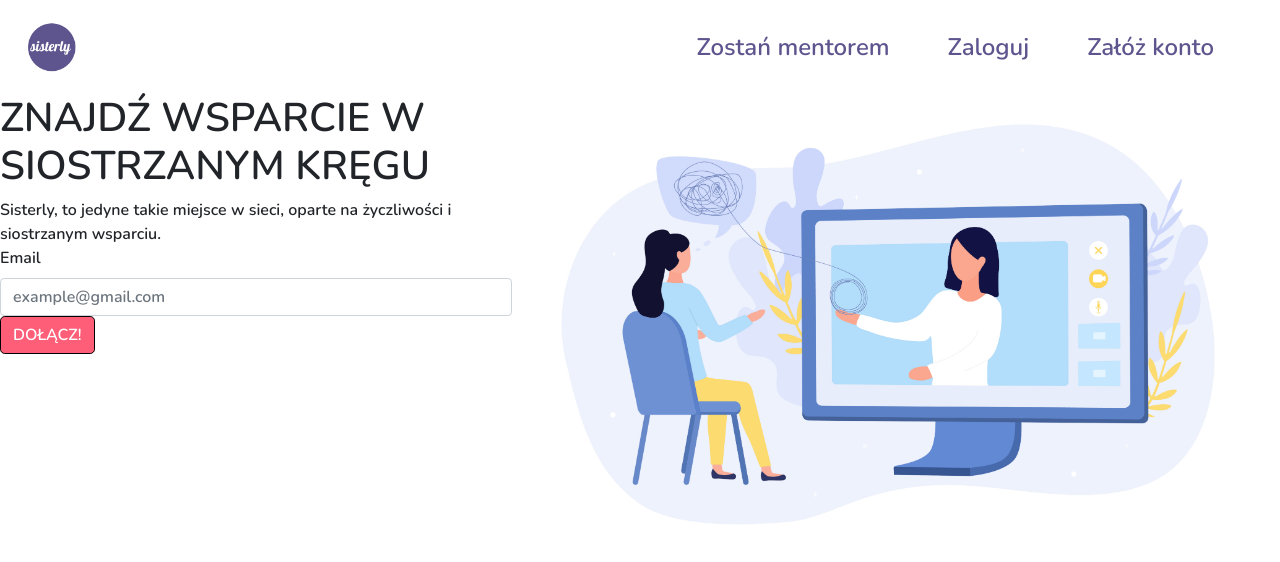
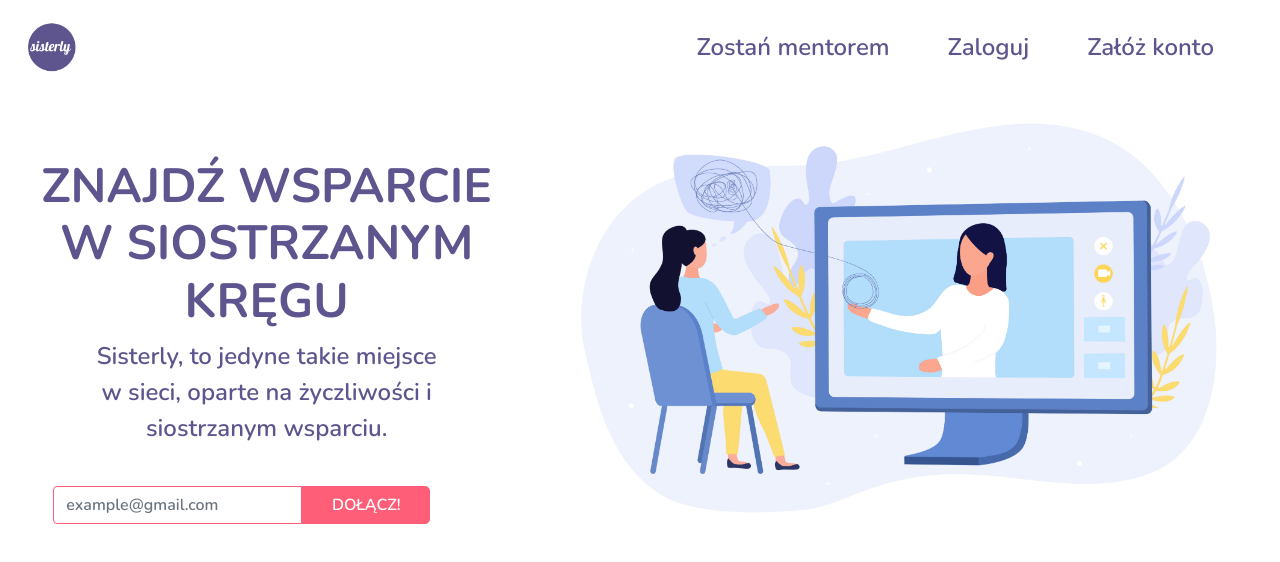
Before and after one commit to ewelinam10/SISTERLY, a React (Create React App) app: page / in a window 1280 px wide. Shown: the top 562 px of the page. Built offline with nearby package versions, Linux system fonts and the light colour scheme.

Commit message:
anding page styling

```diff
--- a/src/Components/Button.tsx
+++ b/src/Components/Button.tsx
@@ -19,7 +19,7 @@ background-color: ${color};
 border: 2px solid $color;
 display: inline-block;
 border-radius: 0.3em;
-border-color: black;
+border-color: ${color};
 transition: all 0.2s ease-in-out;
 position: relative;
 overflow: hidden;
@@ -38,7 +38,7 @@ overflow: hidden;
 &:hover {
   background-color: $color !important;
   color: #fff;
-  border-bottom: 4px solid darken($color, 10%);
+  border-color: ${color};
   &:before {
     transform: skewX(-45deg) translateX(13.5em);
    transition: all 0.5s ease-in-out;
--- a/src/Components/LandingContainer.tsx
+++ b/src/Components/LandingContainer.tsx
@@ -1,4 +1,4 @@
-import { Form, Button } from 'react-bootstrap';
+import { Form, Button, Col, Row } from 'react-bootstrap';
 import image from '../images/main_image.jpeg'
 import StyledButton from '../Components/Button'
 
@@ -6,19 +6,33 @@ const LandingContainer = () => {
     return (
         <div className='landing-container'>
             <div>
-                <h1>ZNAJDŹ WSPARCIE W SIOSTRZANYM KRĘGU</h1>
-                Sisterly, to jedyne takie miejsce w sieci, oparte na życzliwości i siostrzanym wsparciu.
+                <div className='welcome-text'>
+                    <h1>ZNAJDŹ WSPARCIE <br />W SIOSTRZANYM KRĘGU</h1>
+                    <span>
+                        Sisterly, to jedyne takie miejsce w sieci, oparte na życzliwości i siostrzanym wsparciu.
+                    </span>
+                </div>
+
                 <Form>
-                    <Form.Group controlId="formBasicEmail">
-                        <Form.Label >Email</Form.Label>
-                        <Form.Control type="email" placeholder="example@gmail.com" />
+                    <Form.Group as={Row} controlId='emailform'>
+                        <Col xs={7} className='emailForm'>
+                            <Form.Control type="email" placeholder="example@gmail.com" />
+                        </Col>
                         <StyledButton>DOŁĄCZ!</StyledButton>
                     </Form.Group>
 
+
+
+
                 </Form>
             </div>
-            <img src={image} width='60%' />
-        </div>
+
+            <div>
+                <img src={image} />
+            </div>
+
+
+        </div >
     )
 
 }
--- a/src/styles/Landing.scss
+++ b/src/styles/Landing.scss
@@ -1,3 +1,73 @@
+@media only screen and (max-width: 900px) {
+    .landing-container {
+      flex-direction: column-reverse;
+    }
+  }
+
+
 .landing-container{
     display: flex;
+    align-items: center;
+    text-align: center;
+    font-size: 24px;
+    font-weight: 400;
+
+    div:nth-child(1){
+        flex:1;
+    }
+    div:nth-child(2){
+        flex:1.4;
+    }
+
+    .welcome-text{
+        padding:40px;
+    }
+
+    .form-group{
+        width: 80%;
+        margin: auto ;
+        .emailForm{
+
+            padding: 0;
+            input.form-control{
+                border-top-right-radius: 0;
+                border-bottom-right-radius: 0;
+                border-color: $base-pink;
+                color : $base-pink;
+                &:hover{
+                    box-shadow :0 0 0 0.2rem rgba(255, 94, 120, 0.25);
+                }
+                &:focus{
+                    box-shadow :0 0 0 0.2rem rgba(255, 94, 120, 0.25);
+                }
+            }
+        }
+
+        button{
+            border-top-left-radius: 0;
+            border-bottom-left-radius: 0;
+            width: 30%;
+        }
+    }
+
+
+    h1{
+        font-weight: 700;
+        font-size: 48px;
+    }
+    span{
+        width: 80%;
+        display: inline-block;
+    }
+
+    .col{
+        padding: 0;
+    }
+
+    img {
+        max-width: 100%;
+        max-height: 100%;
+    }
+
+
 }
--- a/src/styles/allstyles.scss
+++ b/src/styles/allstyles.scss
@@ -1,6 +1,6 @@
+@import "variables.scss";
+@import "theme.scss";
 @import "App.scss";
 @import "Button.scss";
-@import "theme.scss";
-@import "variables.scss";
 @import "NavBar.scss";
 @import "Landing.scss";
--- a/src/styles/theme.scss
+++ b/src/styles/theme.scss
@@ -1,8 +1,9 @@
 @import url('https://fonts.googleapis.com/css2?family=Nunito:wght@600;700&display=swap');
-
 * {
     font-family: 'Nunito', sans-serif;
+    color: $base-purple;
 }
+
 
 $theme-colors: (
     "info": tomato,
```
